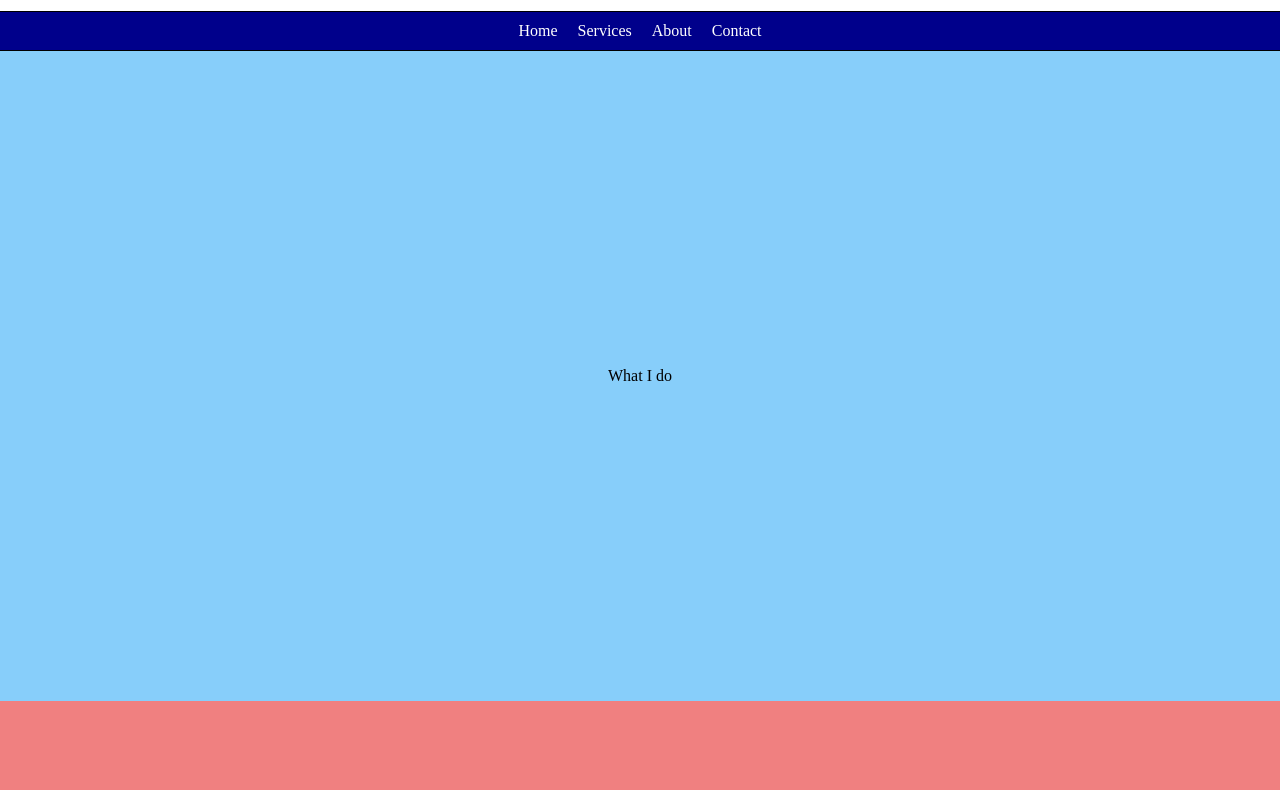
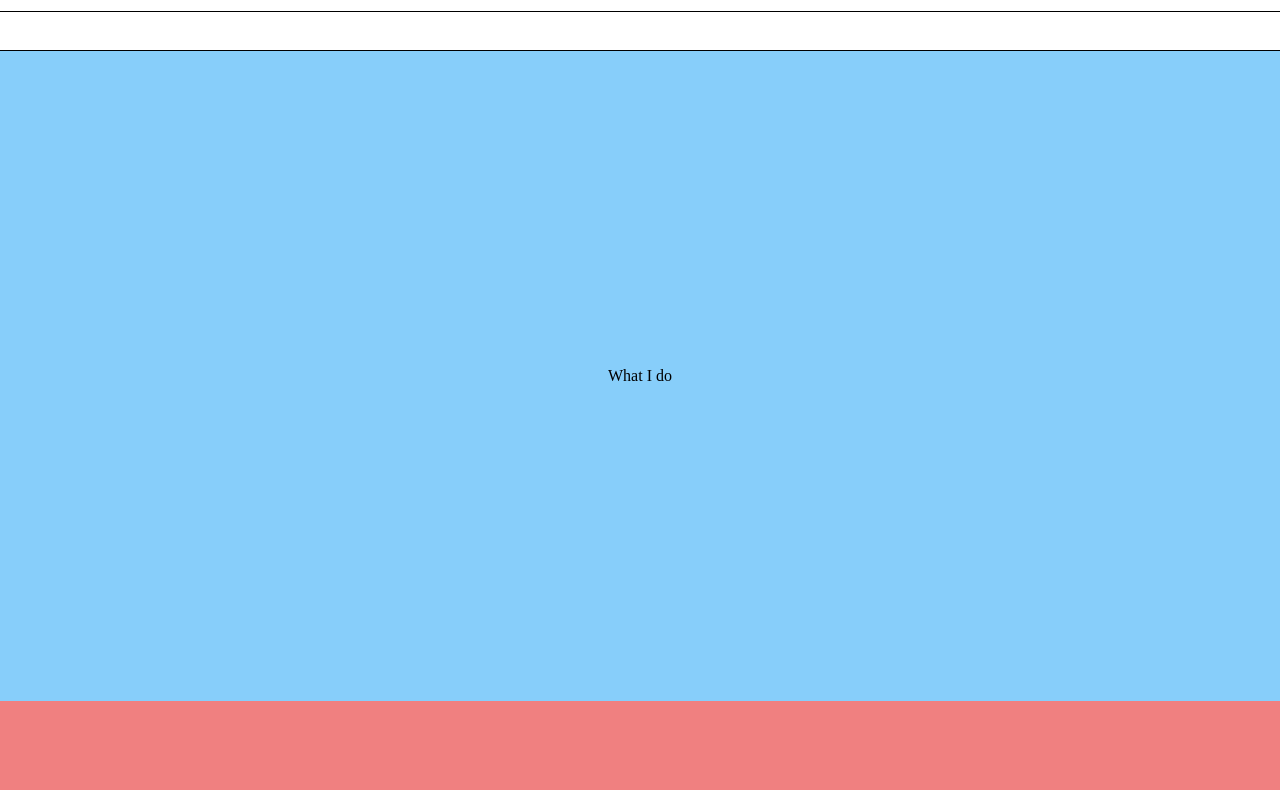
Before and after one commit to just-mann/mandelapthomas.github.io, a plain HTML site: page index.html in a window 1280 px wide. Shown: the part 89-879 px from the top of the page. Drawn offline with Linux system fonts and the light colour scheme.

Commit message:
Update index.html

```diff
--- a/index.html
+++ b/index.html
@@ -39,7 +39,8 @@
         }
 
         .navbar {
-            background: #00008b;
+            background: #ffffff;
+            color: #000000;
             border-top: 1px solid #000000;
             border-bottom: 1px solid #000000;
             grid-area: navbar;
```
